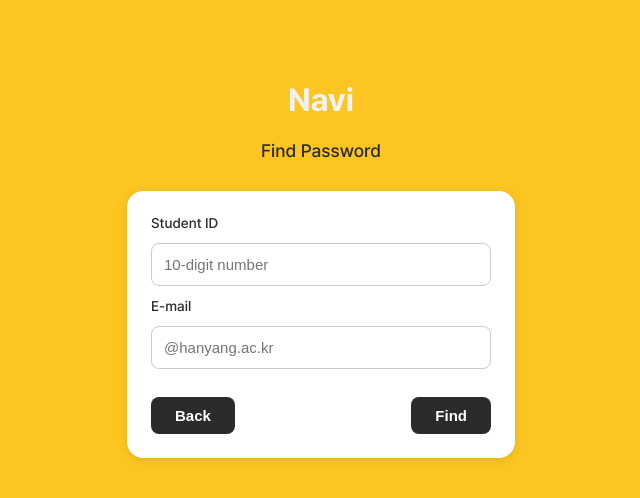
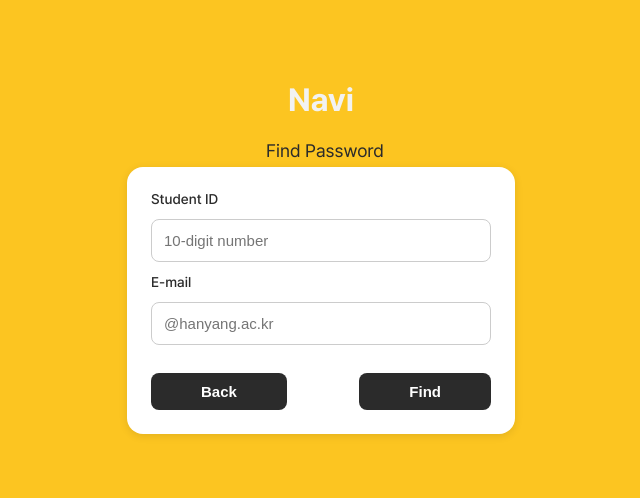
Before and after one commit to Ryu-Jemu/navi-app, a React (Create React App) app: page /find in a window 1280 px wide. Shown: the top 498 px of the page, without its empty margins (319-959 px from the left). Built offline with nearby package versions, Linux system fonts and the light colour scheme.

Commit message:
Modify Landing Page: Add Navi's logo

```diff
--- a/src/pages/FindPage.css
+++ b/src/pages/FindPage.css
@@ -18,9 +18,10 @@
 
   .find-title {
     font-size: 18px;
-    font-weight: 500;
+    font-weight: 400;
     color: var(--black);
-    margin-bottom: 30px;
+    margin-bottom: 6px;
+    padding-left: 8px;
   }
 
   .find-box {
@@ -57,7 +58,7 @@
   }
 
   .find-buttons button {
-    padding: 10px 24px;
+    padding: 10px 50px;
     font-size: 15px;
     font-weight: 600;
     color: white;
--- a/src/pages/LandingPage.css
+++ b/src/pages/LandingPage.css
@@ -6,6 +6,12 @@
     justify-content: center;
     align-items: center;
     flex-direction: column;
+  }
+
+  .logo-image {
+    width: 120px;
+    height: auto;
+    margin-bottom: 10px;
   }
 
   .logo-text {
--- a/src/pages/LandingPage.jsx
+++ b/src/pages/LandingPage.jsx
@@ -1,6 +1,7 @@
 import React, { useEffect } from 'react';
 import { useNavigate } from 'react-router-dom';
 import './LandingPage.css';
+import logoImage from '../assets/logo.png'
 
 const LandingPage = () => {
   const navigate = useNavigate();
@@ -15,6 +16,7 @@
 
   return (
     <div className="landing-container">
+      <img src={logoImage} alt="Navi Logo" className="logo-image" />
       <h1 className="logo-text">Navi</h1>
       <p className="sub-text">Socyan</p>
     </div>
--- a/src/pages/LoginPage.css
+++ b/src/pages/LoginPage.css
@@ -29,7 +29,7 @@
     font-weight: 400;
     color: var(--black);
     margin-bottom: 6px;
-    padding-left: 8px; /* 박스와 살짝 여백 */
+    padding-left: 8px;
   }
 
   .login-box {
--- a/src/styles/colors.css
+++ b/src/styles/colors.css
@@ -1,6 +1,12 @@
 :root {
-    --main-yellow: #FCC521;
-    --white: #F2F2F2;
-    --black: #2B2B2B;
-    --sub-gray: #515151;
-  }
+  --main-yellow: #FCC521;
+  --sub-yellow-1: #FFF7E0;
+  --sub-yellow-2: #FDF2C7;
+  --navy: #2D2E3D;
+  --red: #FF5833;
+  --white: #F2F2F2;
+  --black: #2B2B2B;
+  --sub-gray: #515151;
+  --gray-1: #B0B0B0;
+  --gray-2: #E5E5E5;
+}
```
Also changed, not shown: src/assets/logo.png (added).
